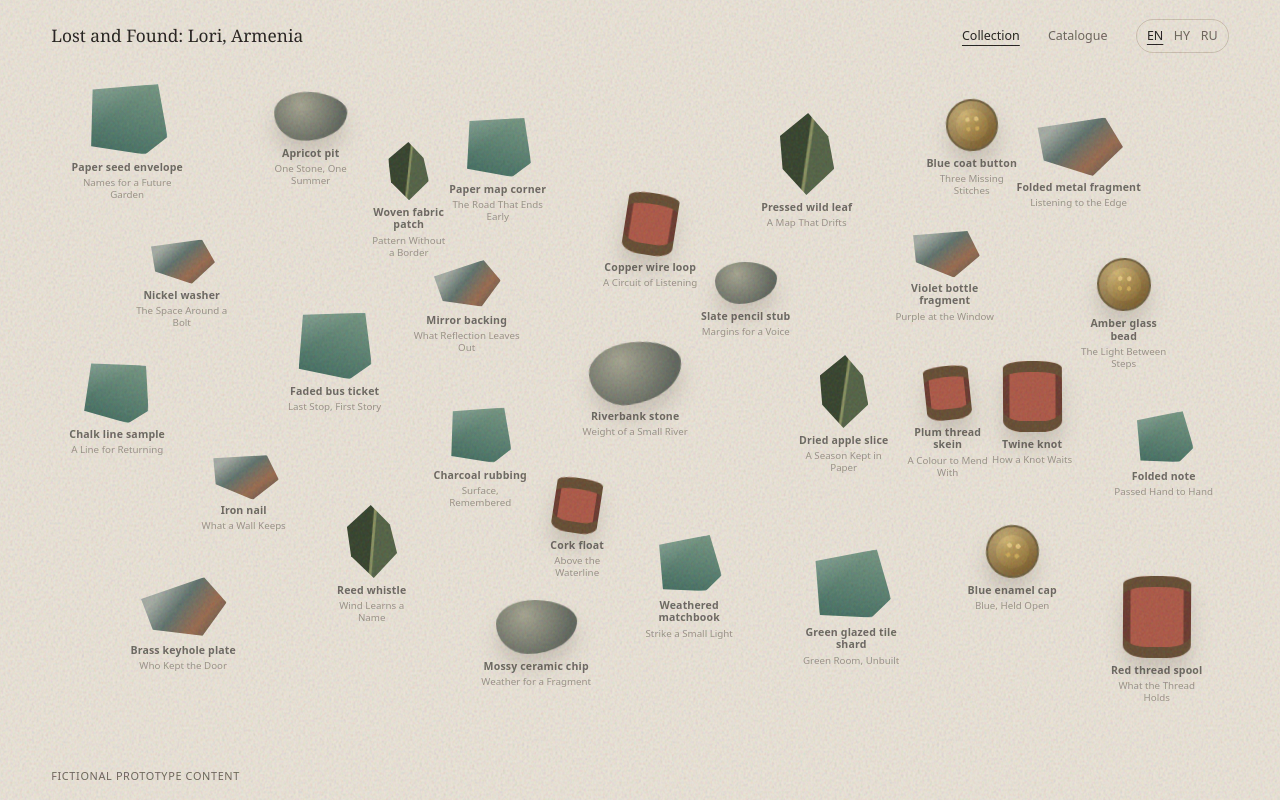
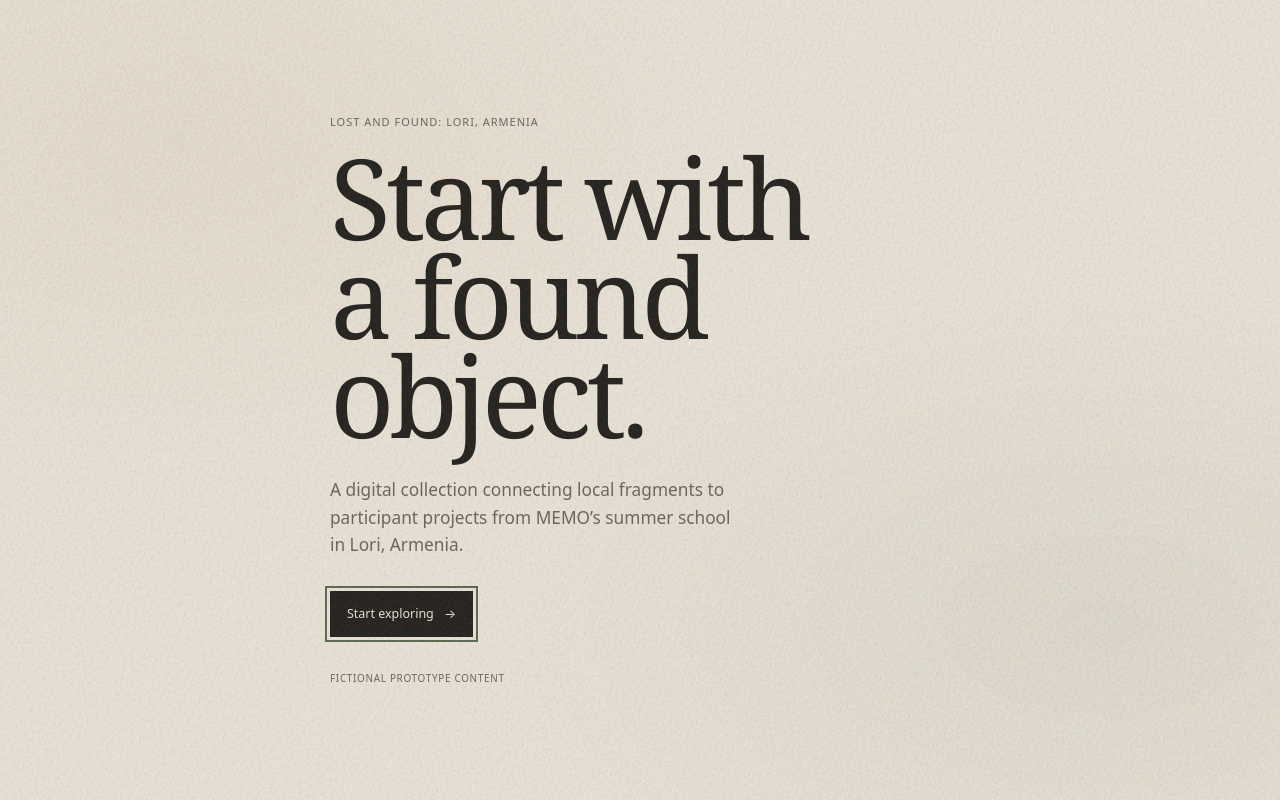
Before and after one commit to alexander-markin-meow/memo-armenia-summerschool-website, a Next.js app in the folder prototype/: page / in a window 1280 px wide. Shown: the top 800 px of the page. Built offline with nearby package versions, Linux system fonts and the light colour scheme; no server answers.

Commit message:
Add first-visit collection introduction

```diff
--- a/prototype/app/globals.css
+++ b/prototype/app/globals.css
@@ -21,6 +21,7 @@
   background: var(--paper);
   font-family: "Noto Sans Armenian", "Noto Sans", system-ui, -apple-system, sans-serif;
 }
+body[data-collection-intro="active"] { overflow: hidden; }
 a { color: inherit; }
 button { font: inherit; }
 .skip-link { position: fixed; left: 1rem; top: -4rem; z-index: 100; background: var(--ink); color: var(--paper); padding: .7rem 1rem; }
@@ -73,6 +74,16 @@
 .language-links a { text-decoration: none; padding: .1rem .14rem; }
 .language-links a[aria-current="true"] { color: var(--ink); text-decoration: underline; text-underline-offset: .25rem; }
 .prototype-badge { position: absolute; bottom: 1.25rem; left: clamp(1rem, 4vw, 4rem); z-index: 20; margin: 0; color: var(--muted); font-size: .68rem; letter-spacing: .06em; text-transform: uppercase; }
+
+.collection-intro { position: fixed; z-index: 80; inset: 0; display: grid; place-items: center; padding: max(1.25rem, env(safe-area-inset-top)) max(1.25rem, env(safe-area-inset-right)) max(1.25rem, env(safe-area-inset-bottom)) max(1.25rem, env(safe-area-inset-left)); background: var(--paper); }
+.collection-intro::before { content: ""; position: absolute; inset: 0; opacity: .42; background: radial-gradient(ellipse at 14% 18%, rgb(169 128 72 / 18%), transparent 35%), radial-gradient(ellipse at 86% 78%, rgb(94 107 82 / 19%), transparent 39%); }
+.collection-intro-inner { position: relative; display: grid; justify-items: start; width: min(100%, 620px); }
+.collection-intro .eyebrow { margin: 0 0 1.1rem; }
+.collection-intro h1 { max-width: 9ch; margin: 0; font-family: "Noto Serif Armenian", Georgia, serif; font-size: clamp(3rem, 9vw, 7rem); font-weight: 500; letter-spacing: -.045em; line-height: .88; }
+.collection-intro h1 + p { max-width: 40ch; margin: 2rem 0 0; color: var(--muted); font-size: clamp(.95rem, 1.5vw, 1.08rem); line-height: 1.6; }
+.collection-intro button { margin-top: 2rem; padding: .8rem 1rem; border: 1px solid var(--ink); background: var(--ink); color: var(--paper); cursor: pointer; font-size: .78rem; }
+.collection-intro button span { margin-left: .45rem; }
+.collection-intro small { margin-top: 2.1rem; color: var(--muted); font-size: .62rem; letter-spacing: .07em; text-transform: uppercase; }
 
 .object-field {
   position: relative;
--- a/prototype/components/CollectionClient.tsx
+++ b/prototype/components/CollectionClient.tsx
@@ -4,6 +4,7 @@
 import { useEffect, useRef, useState } from 'react';
 import Link from 'next/link';
 import { Shape } from './Shape';
+import { CollectionIntro } from './CollectionIntro';
 import { createCollageLayout, type CollageLayout } from '@/lib/collage-layout';
 import type { Locale, MuseumEntry } from '@/lib/content';
 import { text, ui } from '@/lib/content';
@@ -38,6 +39,8 @@
   }, [entries]);
 
   return (
+    <>
+      <CollectionIntro locale={locale} />
       <section
         ref={field}
         className="object-field"
@@ -74,5 +77,6 @@
           );
         })}
       </section>
+    </>
   );
 }
--- /dev/null
+++ b/prototype/components/CollectionIntro.tsx
@@ -0,0 +1,39 @@
+'use client';
+
+import { useEffect, useRef, useState } from 'react';
+import { text, ui, type Locale } from '@/lib/content';
+
+const INTRO_STORAGE_KEY = 'lori-collection-intro-seen';
+
+export function CollectionIntro({ locale }: { locale: Locale }) {
+  const [visible, setVisible] = useState(() =>
+    typeof window === 'undefined' || window.sessionStorage.getItem(INTRO_STORAGE_KEY) !== 'true',
+  );
+  const button = useRef<HTMLButtonElement>(null);
+
+  useEffect(() => {
+    if (!visible) return;
+    document.body.dataset.collectionIntro = 'active';
+    button.current?.focus();
+    return () => { delete document.body.dataset.collectionIntro; };
+  }, [visible]);
+
+  if (!visible) return null;
+
+  const enterCollection = () => {
+    window.sessionStorage.setItem(INTRO_STORAGE_KEY, 'true');
+    setVisible(false);
+  };
+
+  return (
+    <section className="collection-intro" role="dialog" aria-modal="true" aria-labelledby="collection-intro-title">
+      <div className="collection-intro-inner">
+        <p className="eyebrow">{text(ui.siteTitle, locale)}</p>
+        <h1 id="collection-intro-title">{text(ui.introTitle, locale)}</h1>
+        <p>{text(ui.introText, locale)}</p>
+        <button ref={button} type="button" onClick={enterCollection}>{text(ui.startExploring, locale)} <span aria-hidden="true">→</span></button>
+        <small>{text(ui.prototype, locale)}</small>
+      </div>
+    </section>
+  );
+}
--- a/prototype/github-pages/main.tsx
+++ b/prototype/github-pages/main.tsx
@@ -1,6 +1,7 @@
 import { StrictMode, useEffect, useRef, useState, type CSSProperties, type FormEvent } from 'react';
 import { createRoot } from 'react-dom/client';
 import { Shape } from '@/components/Shape';
+import { CollectionIntro } from '@/components/CollectionIntro';
 import { GrainLayer } from '@/components/GrainLayer';
 import { createCollageLayout, type CollageLayout } from '@/lib/collage-layout';
 import { entries, isLocale, mediumLabel, text, ui, type Locale, type Medium } from '@/lib/content';
@@ -69,7 +70,7 @@
     addEventListener('resize', onResize);
     return () => { clearTimeout(timeout); removeEventListener('resize', onResize); };
   }, []);
-  return <><main className="collection-shell" id="main"><Header route={route} /><p className="prototype-badge">{text(ui.prototype, route.locale)}</p>
+  return <><CollectionIntro locale={route.locale} /><main className="collection-shell" id="main"><Header route={route} /><p className="prototype-badge">{text(ui.prototype, route.locale)}</p>
     <section ref={field} className="object-field" aria-label={text(ui.collection, route.locale)} data-ready={layout ? 'true' : 'false'} style={layout ? { height: layout.height } : undefined}>
       {entries.map((entry, index) => {
         const place = layout?.placements[index];
--- a/prototype/lib/content.ts
+++ b/prototype/lib/content.ts
@@ -53,6 +53,13 @@
     'Այստեղ ներկայացված բոլոր առարկաները, վայրերը, ամսաթվերը, մարդիկ և նախագծերը հորինված օրինակներ են՝ միջերեսի փորձարկման համար։',
     'Все показанные здесь объекты, места, даты, люди и проекты — вымышленные примеры для тестирования интерфейса.',
   ),
+  introTitle: l('Start with a found object.', 'Սկսեք գտնված առարկայից։', 'Начните с найденного предмета.'),
+  introText: l(
+    'A digital collection connecting local fragments to participant projects from MEMO’s summer school in Lori, Armenia.',
+    'Թվային հավաքածու, որը կապում է տեղական բեկորները Լոռիում MEMO-ի ամառային դպրոցի մասնակիցների նախագծերի հետ։',
+    'Цифровая коллекция, соединяющая местные фрагменты с проектами участников летней школы MEMO в Лори, Армения.',
+  ),
+  startExploring: l('Start exploring', 'Սկսել ուսումնասիրել', 'Начать исследование'),
   about: l('About', 'Մասին', 'О проекте'),
   aboutText: l(
     'A public digital museum concept based on MEMO’s summer school in Lori, Armenia. This prototype uses fictional material while its content model and care principles are developed.',
```
Lines whose indentation alone changed are shown as unchanged.
